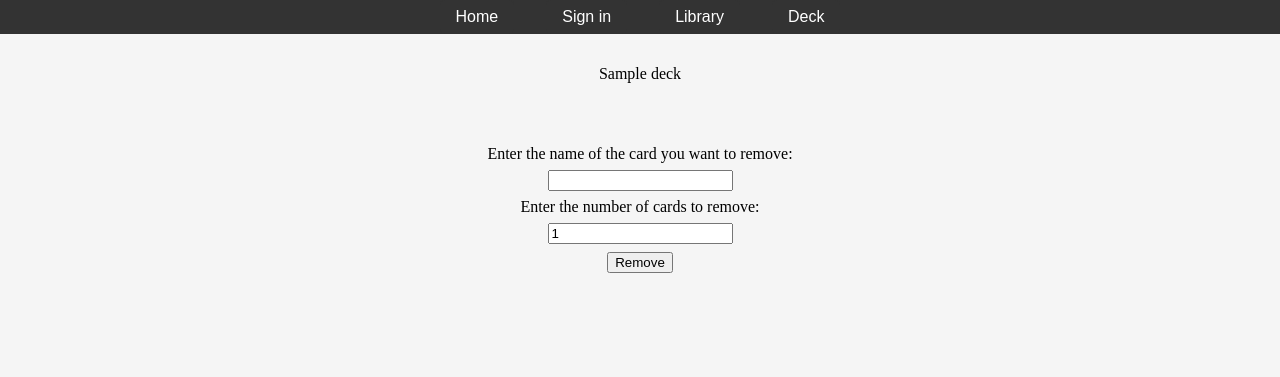
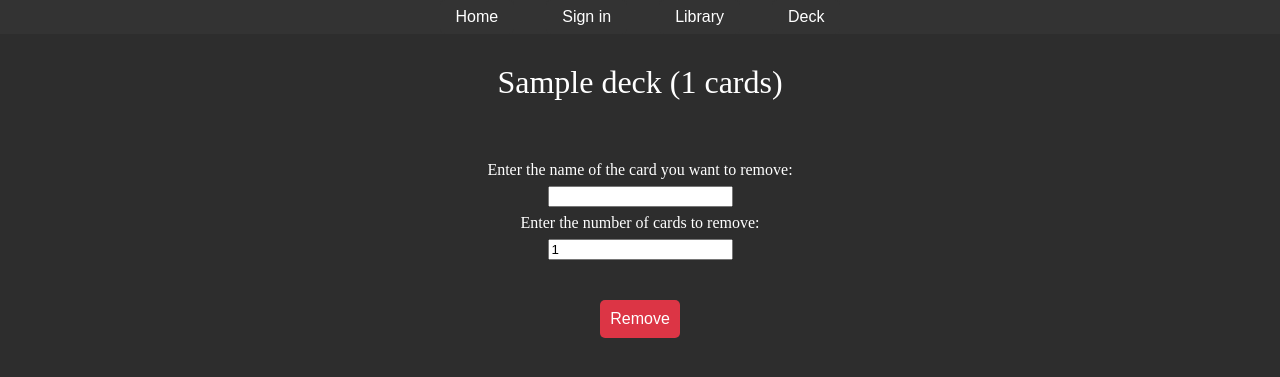
Before and after one commit to kodyswells/specs-capstone, a Flask app: page /deck/1 in a window 1280 px wide. Shown: the top 377 px of the page. Run offline with Flask 3, Linux system fonts and the light colour scheme; the visitor is signed in with stand-in values (Sample User, id 1); tables that the repository leaves empty hold one stand-in row (values such as "Sample post").

Commit message:
final commit before presentation

```diff
--- a/server.py
+++ b/server.py
@@ -1,6 +1,7 @@
 from flask import Flask, render_template, flash, redirect, session, request
 from model import connect_to_db, User, Card, Deck, CardDeck, Library, db
 from collections import defaultdict
+from sqlalchemy import func
 
 app = Flask(__name__)
 app.secret_key = "DevTest"
@@ -24,6 +25,8 @@ def register_user():
     user = User.get_by_email(email)
     if user:
         flash("User already exists. Please log in.")
+    elif "@" not in email:
+        flash("Please enter a valid email address.")
     else:
         new_user = User.create(email, password)
         db.session.add(new_user)
@@ -78,7 +81,7 @@ def show_card(card_id):
 def show_library():
     page = request.args.get('page', 1, type=int)
     per_page = 100
-    pagination = Card.query.paginate(page=page, per_page=per_page, error_out=False)
+    pagination = Card.query.order_by(Card.card_id.asc()).paginate(page=page, per_page=per_page, error_out=False)
     cards = pagination.items
     return render_template("library.html", cards=cards, pagination=pagination)
 
@@ -93,9 +96,9 @@ def search():
 
     per_page = 50
     if search:
-        search_cards = db.session.query(Card).filter(Card.name_front.ilike(f'%{search}%'))
+        search_cards = db.session.query(Card).filter(Card.name_front.ilike(f'%{search}%')).order_by(Card.card_id.asc())
     else:
-        search_cards = db.session.query(Card)
+        search_cards = db.session.query(Card).order_by(Card.card_id.asc())
 
     pagination = search_cards.paginate(page=page, per_page=per_page, error_out=False)
     cards = pagination.items
@@ -139,15 +142,16 @@ def filter_cards():
                 "Enchantment": "Enchantment",
                 "Artifact": "Artifact",
                 "Planeswalker": "Planeswalker",
-                "Battle — Siege": "Battle — Siege"
+                "Battle — Siege": "Battle — Siege",
+                "Land": "Land"
             }.get(card_type, "")
             if type_key:
                 filter_conditions.append(Card.type_line_front.ilike(f"%{type_key}%"))
 
     if filter_conditions:
-        filtered_cards = db.session.query(Card).filter(db.and_(*filter_conditions))
+        filtered_cards = db.session.query(Card).filter(db.and_(*filter_conditions)).order_by(Card.card_id.asc())
     else:
-        filtered_cards = db.session.query(Card)
+        filtered_cards = db.session.query(Card).order_by(Card.card_id.asc())
 
     page = request.args.get('page', 1, type=int)
     per_page = 50
@@ -164,6 +168,7 @@ def all_decks():
     all_decks = Deck.show_decks(user_id)
     return render_template("decks.html", deck = all_decks)
 
+
 @app.route("/deck/<int:deck_id>")
 def show_cards_in_deck(deck_id):
     deck = db.session.get(Deck, deck_id)
@@ -171,13 +176,21 @@ def show_cards_in_deck(deck_id):
         flash("Deck not found")
         return redirect("/deck")
 
-    card_decks = CardDeck.get_by_deck_id(deck_id)
-    cards = [cd.card for cd in card_decks]
+    # Query to get all cards in the deck and count occurrences
+    card_decks = db.session.query(
+        CardDeck.card_id, func.count(CardDeck.card_id).label('count')
+    ).filter(CardDeck.deck_id == deck_id).group_by(CardDeck.card_id).all()
 
-    # Group cards by type
+    cards = []
+    total_cards = 0
     cards_by_type = defaultdict(list)
-    for card in cards:
+
+    for card_id, count in card_decks:
+        card = db.session.get(Card, card_id)
+        total_cards += count
         card_type = card.type_line_front
+
+        # Add card to the appropriate type list
         if "Creature" in card_type:
             cards_by_type["Creature"].append(card)
         elif "Sorcery" in card_type:
@@ -195,7 +208,10 @@ def show_cards_in_deck(deck_id):
         elif "Land" in card_type:
             cards_by_type["Land"].append(card)
 
-    return render_template("individual_deck.html", deck=deck, cards_by_type=cards_by_type)
+        # Add the card to the list with the count (optional, if you want to display counts)
+        cards.append((card, count))
+
+    return render_template("individual_deck.html", deck=deck, cards_by_type=cards_by_type, total_cards=total_cards)
 
 @app.route("/deck/remove_card", methods=["POST"])
 def remove_card():
--- a/static/styles.css
+++ b/static/styles.css
@@ -1,6 +1,6 @@
 body {
     font-family: 'Arial, sans-serif';
-    background-color: #f5f5f5;
+    background-color: rgb(45, 45, 45);
     margin: 0;
     padding: 0;
 }
@@ -54,6 +54,8 @@ nav button:hover {
 }
 
 .deck-container h1 {
+    font-size: xx-large;
+    color: white;
     text-align: center;
     margin-bottom: 2rem;
 }
@@ -68,7 +70,7 @@ nav button:hover {
     position: fixed;
     top: 25%;
     left: 30px;
-    width: 300px;
+    width: 225px;
     z-index: 10;
     background-color: white;
     border: 1px solid #ddd;
@@ -81,6 +83,7 @@ nav button:hover {
 }
 
 .card-list {
+    display: flex;
     margin-left: 250px;
 }
 
@@ -95,18 +98,26 @@ nav button:hover {
 }
 
 .card-list li:hover {
-    background-color: #e0e0e0;
+    background-color: rgba(128, 128, 128, 0.326);
 }
 
 .card-type-section {
+    width: 150px;
     margin-bottom: 2rem;
 }
 
 .card-type-section h2 {
+    color: white;
     text-align: left;
 }
 
+.card-type-section a {
+    text-decoration: none;
+    color: white;
+}
+
 .remove-card-form {
+    color: white;
     margin-top: 2rem;
     text-align: center;
 }
@@ -115,6 +126,17 @@ nav button:hover {
 .remove-card-form input {
     display: block;
     margin: 0.5rem auto;
+}
+
+.remove-card-form button {
+    background-color: #dc3545;
+    color: white;
+    border: none;
+    border-radius: 5px;
+    margin-top: 2rem;
+    padding: 10px;
+    cursor: pointer;
+    font-size: 16px;
 }
 
 /* Library Card Styles */
@@ -152,6 +174,7 @@ nav button:hover {
 
 /* Pagination Styles */
 .pagination {
+    color: white;
     text-align: center;
     margin-top: 20px;
 }
@@ -168,6 +191,7 @@ nav button:hover {
 
 /* Filter Styles */
 .filter-options {
+    color: white;
     display: none;
 }
 
@@ -418,26 +442,22 @@ nav button:hover {
     background-color: #0056b3;
 }
 
-.deck-container {
-    padding: 2rem;
-    max-width: 1200px;
-    margin: 0 auto;
-}
-
 .deck-header {
     display: flex;
     justify-content: space-between;
     align-items: center;
     margin-bottom: 2rem;
-    border-bottom: black;
+    border-bottom: white;
     border-style: ridge;
 }
 
 .deck-header h1 {
+    color: white;
     font-size: 32px;
 }
 
 .deck-actions{
+    color: white;
     display: flex;
 }
 
@@ -481,3 +501,7 @@ nav button:hover {
     font-size: 1.2rem;
     color: #333;
 }
+
+.homepage-img img {
+    width: 100vw;
+}
--- a/templates/individual_deck.html
+++ b/templates/individual_deck.html
@@ -4,7 +4,7 @@
 
 {% block body %}
 <div class="deck-container">
-    <h1>{{ deck.name }}</h1>
+    <h1>{{ deck.name }} ({{ total_cards }} cards)</h1>
     <div class="deck-details">
         <div class="hover-card">
             <img id="hovered-card-img" src="" alt="Hovered Card">
@@ -33,7 +33,7 @@
         <input type="text" name="name" id="name">
         <label for="quantity">Enter the number of cards to remove:</label>
         <input type="number" name="quantity" id="quantity" min="1" value="1">
-        <input type="submit" value="Remove">
+        <button type="submit" value="Remove">Remove</button>
     </form>
 </div>
 <script src="../static/individualDeck.js"></script>
--- a/templates/library.html
+++ b/templates/library.html
@@ -31,6 +31,7 @@
                         <label><input type="checkbox" name="card_type" id="card_type" value="Artifact" {% if 'Artifact' in selected_types %}checked{% endif %}>Artifact</label>
                         <label><input type="checkbox" name="card_type" id="card_type" value="Planeswalker" {% if 'Planeswalker' in selected_types %}checked{% endif %}>Planeswalker</label>
                         <label><input type="checkbox" name="card_type" id="card_type" value="Battle — Siege" {% if 'Battle — Siege' in selected_types %}checked{% endif %}>Battle — Siege</label>
+                        <label><input type="checkbox" name="card_type" id="card_type" value="Land" {% if 'Land' in selected_types %}checked{% endif %}>Land</label>
                     </div>
                 </div>
                 <button type="submit" class="apply-button">Apply</button>
```
